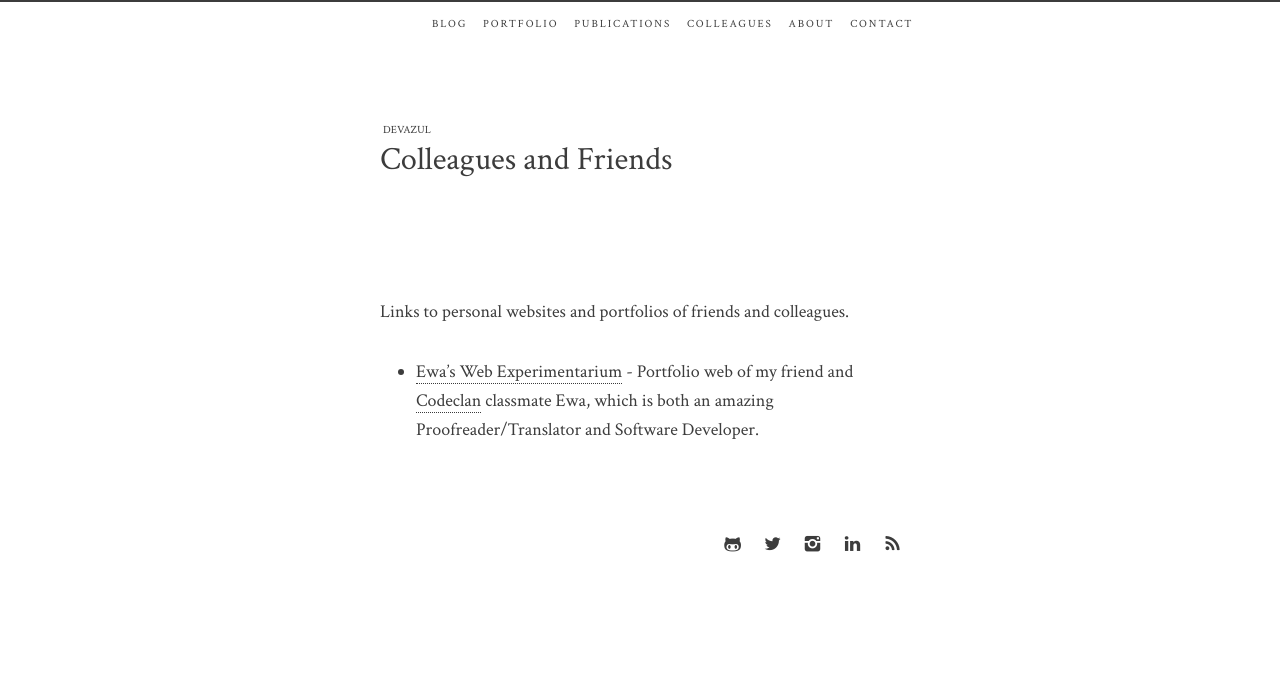
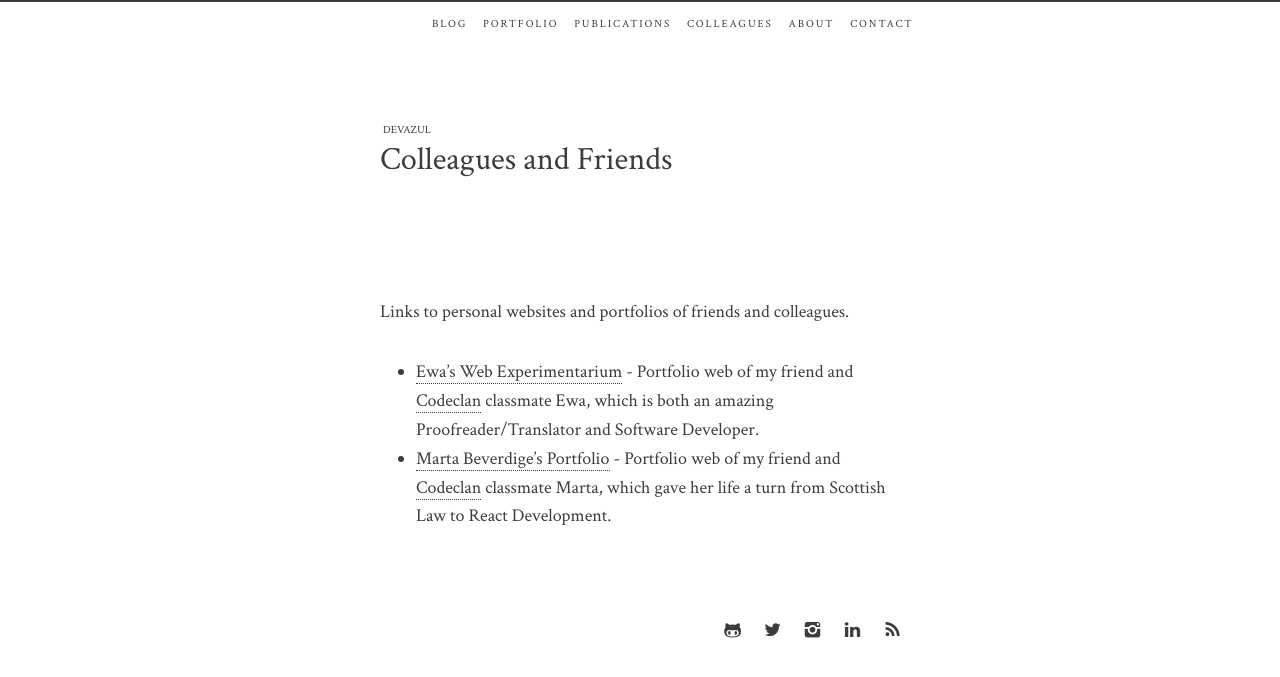
Before and after one commit to DetectiveAzul/DetectiveAzul.github.io, a Jekyll site: the page built from pages/friends.md, in a window 1280 px wide. Shown: the top 677 px of the page. Built offline with Jekyll 4.4.1, drawn with Linux system fonts in a browser that asks for light colours.

Commit message:
Added Marta link to friends page

```diff
--- a/pages/friends.md
+++ b/pages/friends.md
@@ -10,4 +10,5 @@ position: 5
 Links to personal websites and portfolios of friends and colleagues.
 
 - [Ewa's Web Experimentarium](https://elipinska.github.io/) - Portfolio web of my friend and [Codeclan](https://codeclan.com) classmate Ewa, which is both an amazing Proofreader/Translator and Software Developer.
+- [Marta Beverdige's Portfolio](https://martabeveridge.uk/) - Portfolio web of my friend and [Codeclan](https://codeclan.com) classmate Marta, which gave her life a turn from Scottish Law to React Development.
   <!-- * [HDSettings](https://hdsettings.com/) -  -->
```
